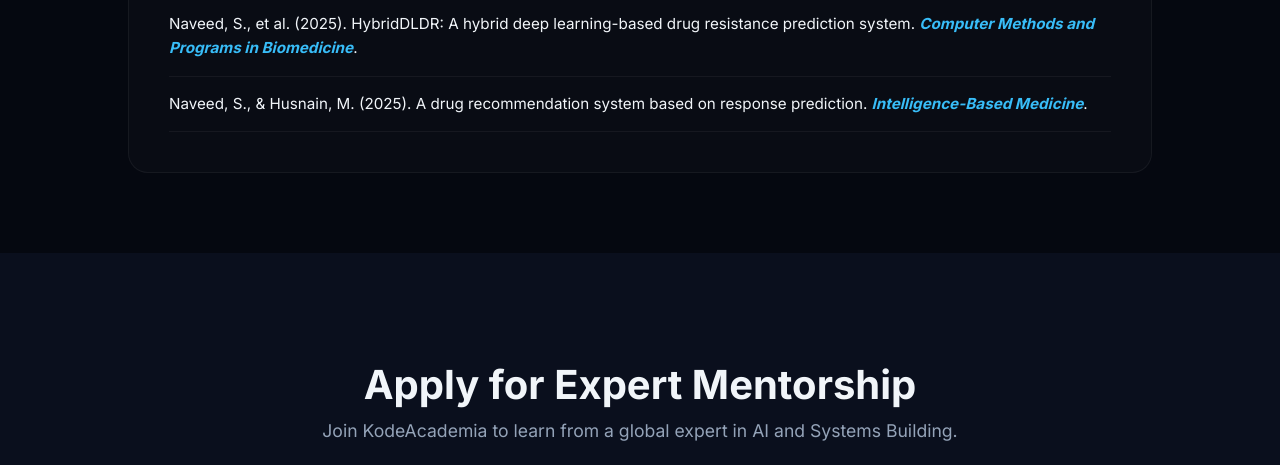
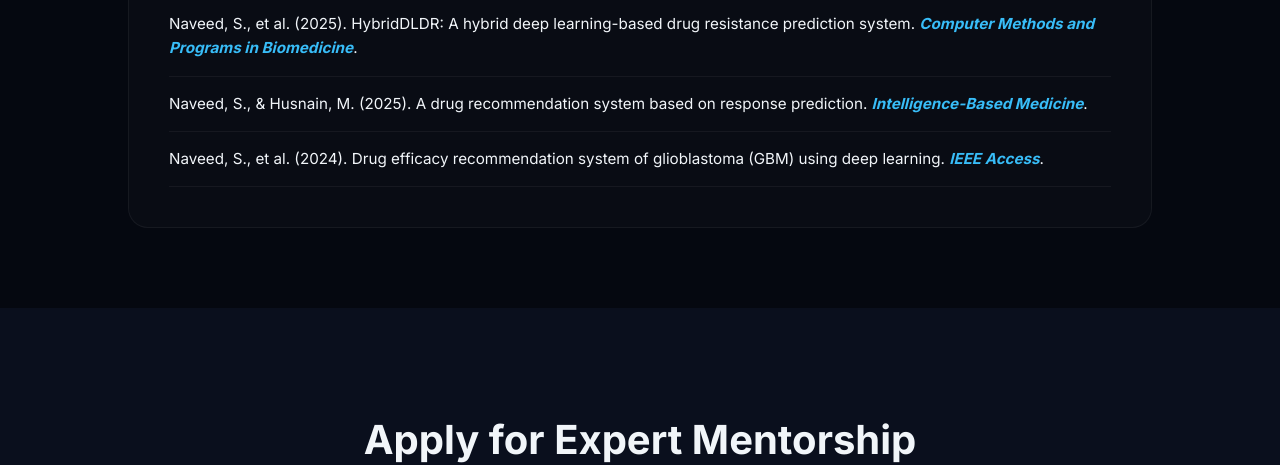
Before and after one commit to kodeacademia/index, a plain HTML site: page index.html in a window 1280 px wide. Shown: the part 1581-2046 px from the top of the page. Drawn offline with Linux system fonts and the light colour scheme.

Commit message:
Update index.html

```diff
--- a/index.html
+++ b/index.html
@@ -308,6 +308,8 @@
             <div class="pub-item">Naveed, S., et al. (2026). HybridDeepSynergy: A hybrid deep learning model integrating CNN, LSTM, and attention... <span class="pub-journal">Computers in Biology and Medicine</span>.</div>
             <div class="pub-item">Naveed, S., et al. (2025). HybridDLDR: A hybrid deep learning-based drug resistance prediction system. <span class="pub-journal">Computer Methods and Programs in Biomedicine</span>.</div>
             <div class="pub-item">Naveed, S., & Husnain, M. (2025). A drug recommendation system based on response prediction. <span class="pub-journal">Intelligence-Based Medicine</span>.</div>
+            <div class="pub-item">Naveed, S., et al. (2024). Drug efficacy recommendation system of glioblastoma (GBM) using deep learning. <span class="pub-journal">IEEE Access</span>.</div>
+        </div>
         </div>
     </section>
 
```
